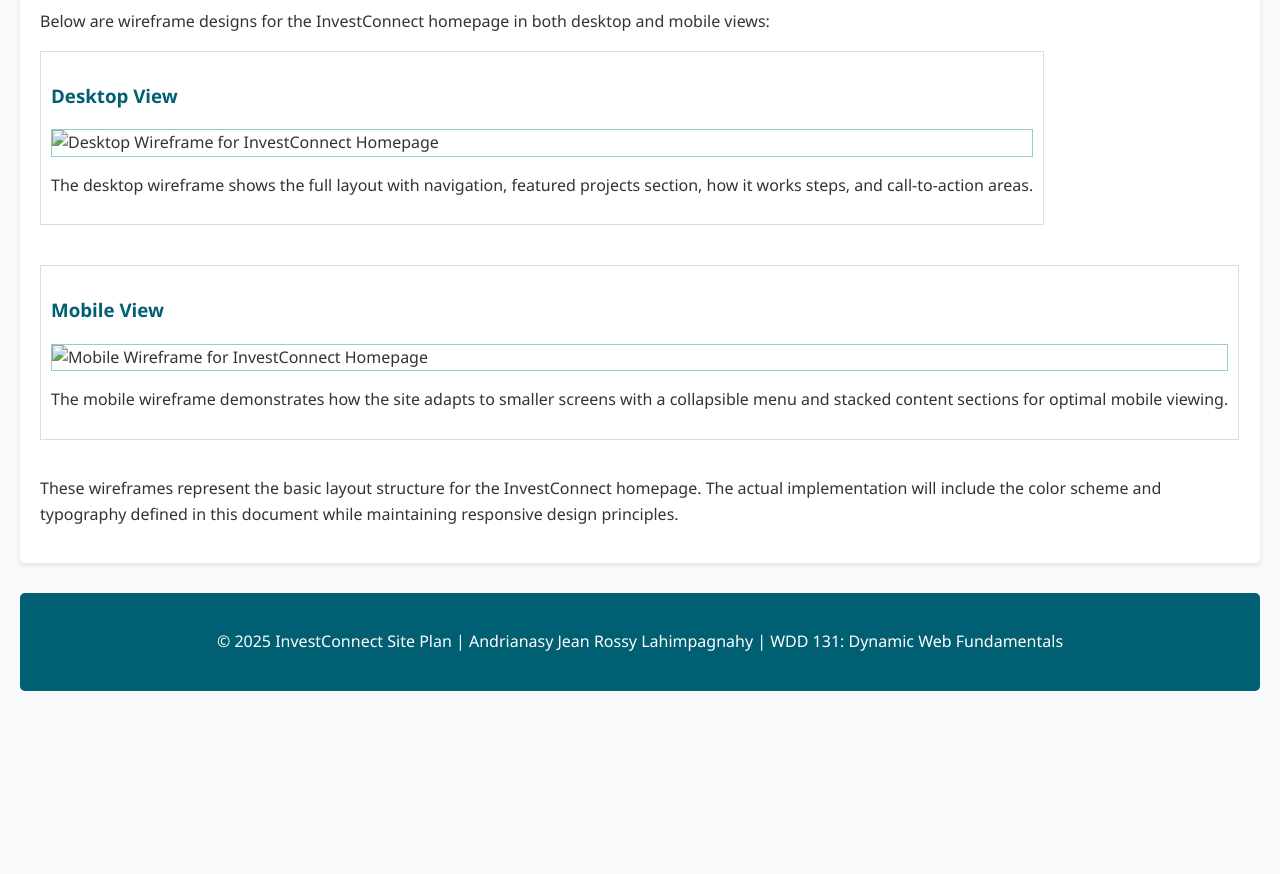
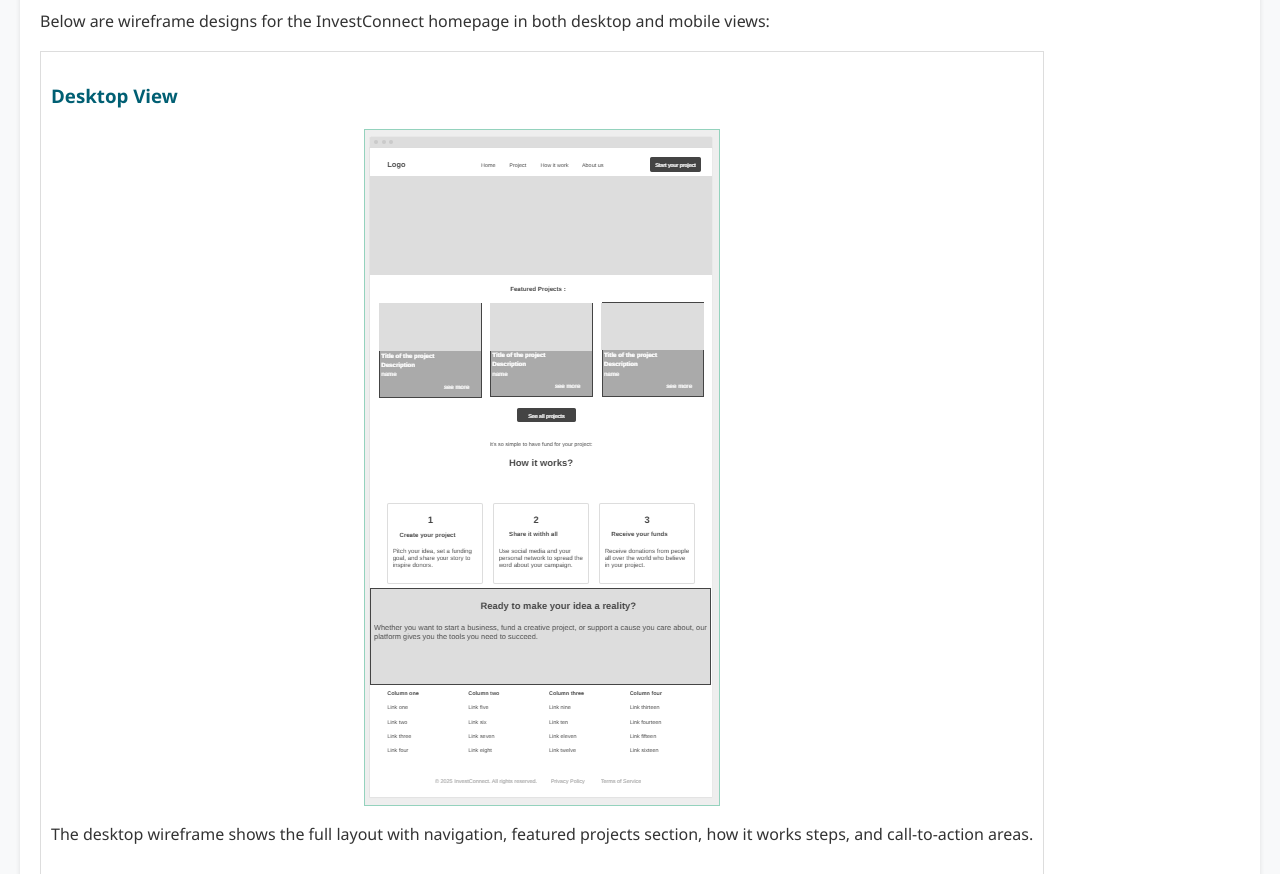
Before and after one commit to lahimpagnahy/wdd131, a plain HTML site: page project/siteplan.html in a window 1280 px wide. Shown: the part 3500-4374 px from the top of the page. Before the commit the page ends 4211 px from the top, so only its background shows below. Drawn offline with Linux system fonts and the light colour scheme.

Commit message:
siteplan.html of the project website.

```diff
--- a/project/siteplan.html
+++ b/project/siteplan.html
@@ -241,13 +241,13 @@
             <div class="wireframe-container">
                 <div class="wireframe">
                     <h3>Desktop View</h3>
-                    <img src="images/desktop-investc.png" alt="Desktop Wireframe for InvestConnect Homepage">
+                    <img src="images/desktop-invest.png" alt="Desktop Wireframe for InvestConnect Homepage">
                     <p>The desktop wireframe shows the full layout with navigation, featured projects section, how it works steps, and call-to-action areas.</p>
                 </div>
 
                 <div class="wireframe">
                     <h3>Mobile View</h3>
-                    <img src="images/mobile-investc.png" alt="Mobile Wireframe for InvestConnect Homepage">
+                    <img src="images/mobile-invest.png" alt="Mobile Wireframe for InvestConnect Homepage">
                     <p>The mobile wireframe demonstrates how the site adapts to smaller screens with a collapsible menu and stacked content sections for optimal mobile viewing.</p>
                 </div>
             </div>
```
